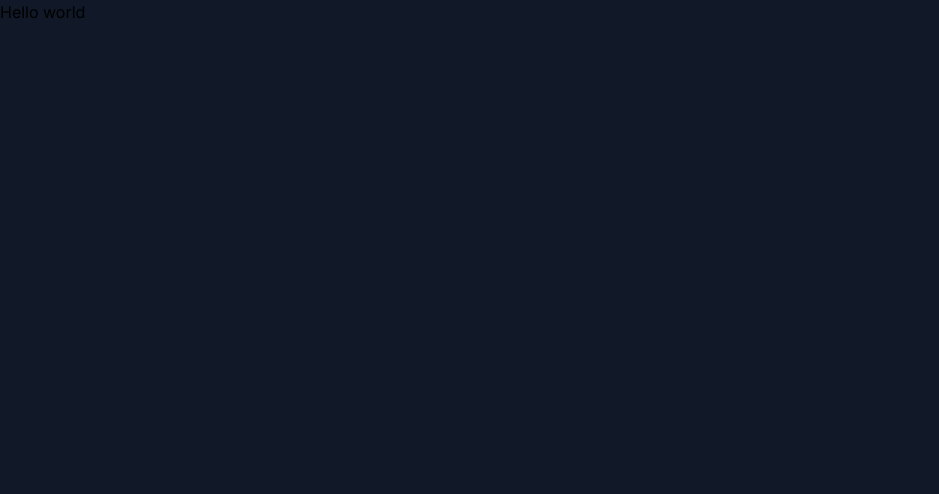
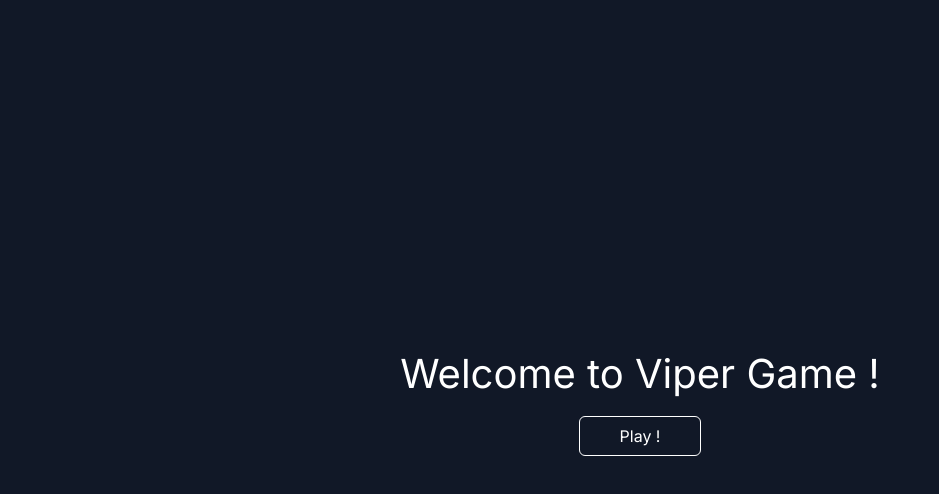
Before and after one commit to RickaPrincy/viper, a Next.js app: page / in a window 1280 px wide. Shown: the top 494 px of the page, without its empty margins (0-939 px from the left). Built offline with nearby package versions, Linux system fonts and the light colour scheme.

Commit message:
feat: implement menu

```diff
--- a/src/app/layout.tsx
+++ b/src/app/layout.tsx
@@ -16,7 +16,7 @@ export default function RootLayout({
 }) {
   return (
     <html lang="en">
-      <body className={`bg-gray-900 ${inter.className}`}>{children}</body>
+      <body className={`bg-gray-900 w-screen text-white h-screen flex items-center flex-col justify-center ${inter.className}`}>{children}</body>
     </html>
   )
 }
--- a/src/app/not-found.tsx
+++ b/src/app/not-found.tsx
@@ -1,6 +1,6 @@
 function PageNotFound(){
     return (
-        <div className="w-screen text-white h-screen text-[40px] flex-col flex items-center justify-center">
+        <div className="text-center text-[40px] text-[40px] text-slate-300">
             <h2 className="text-inherit">Page not found</h2>
             <h3 className="text-inherit">404</h3>
         </div>
--- a/src/app/page.tsx
+++ b/src/app/page.tsx
@@ -1,5 +1,17 @@
+import Link from "next/link"
+
 export default function Home() {
   return (
-    <div>Hello world</div>
+    <>
+      <h2 className="text-[40px]">Welcome to Viper Game !</h2>
+      <Link href='/play' className="mt-3">
+        <button
+          className="px-10 py-[7px] border-white hover:bg-[rgba(255,255,255,.3)] border-[1px] rounded-md"
+          type="button"
+        >
+          Play !
+        </button>
+      </Link>
+    </>
   )
 }
```
Also changed, not shown: src/app/components/Viper.tsx (added).
